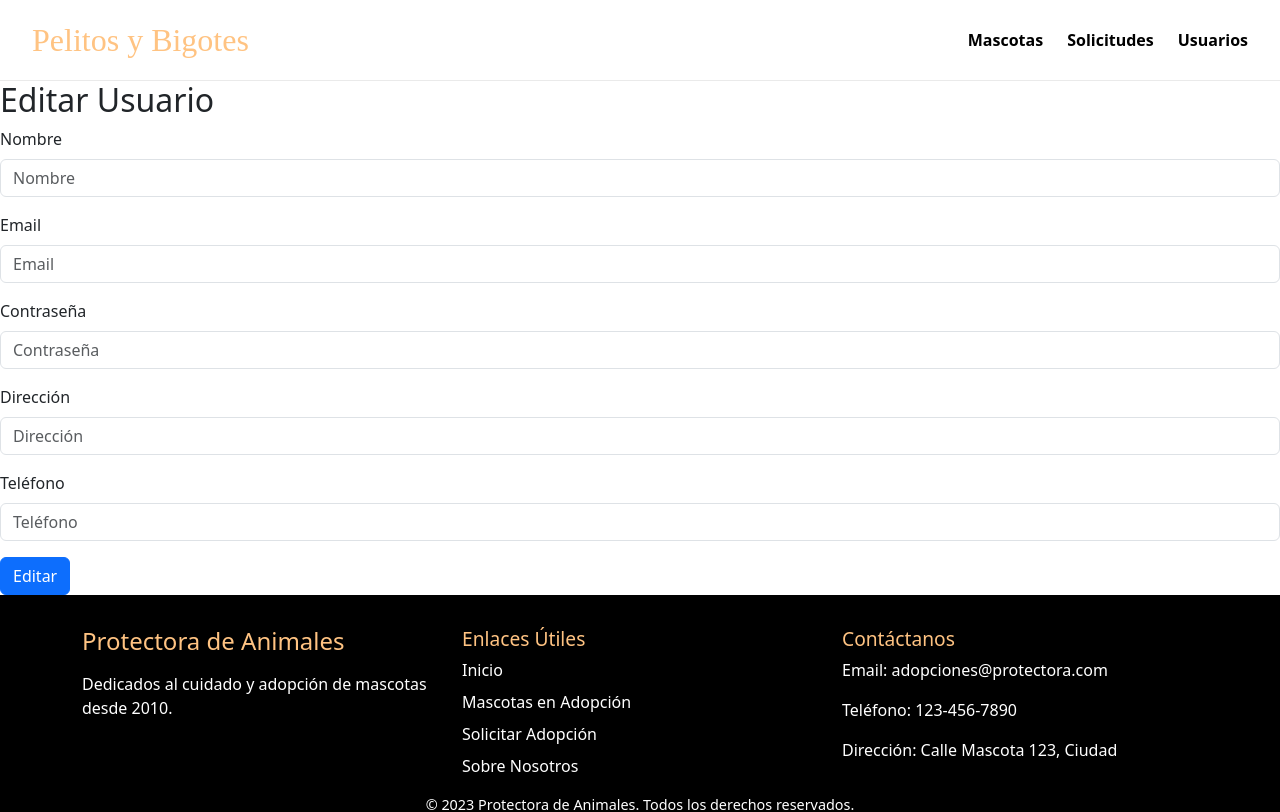
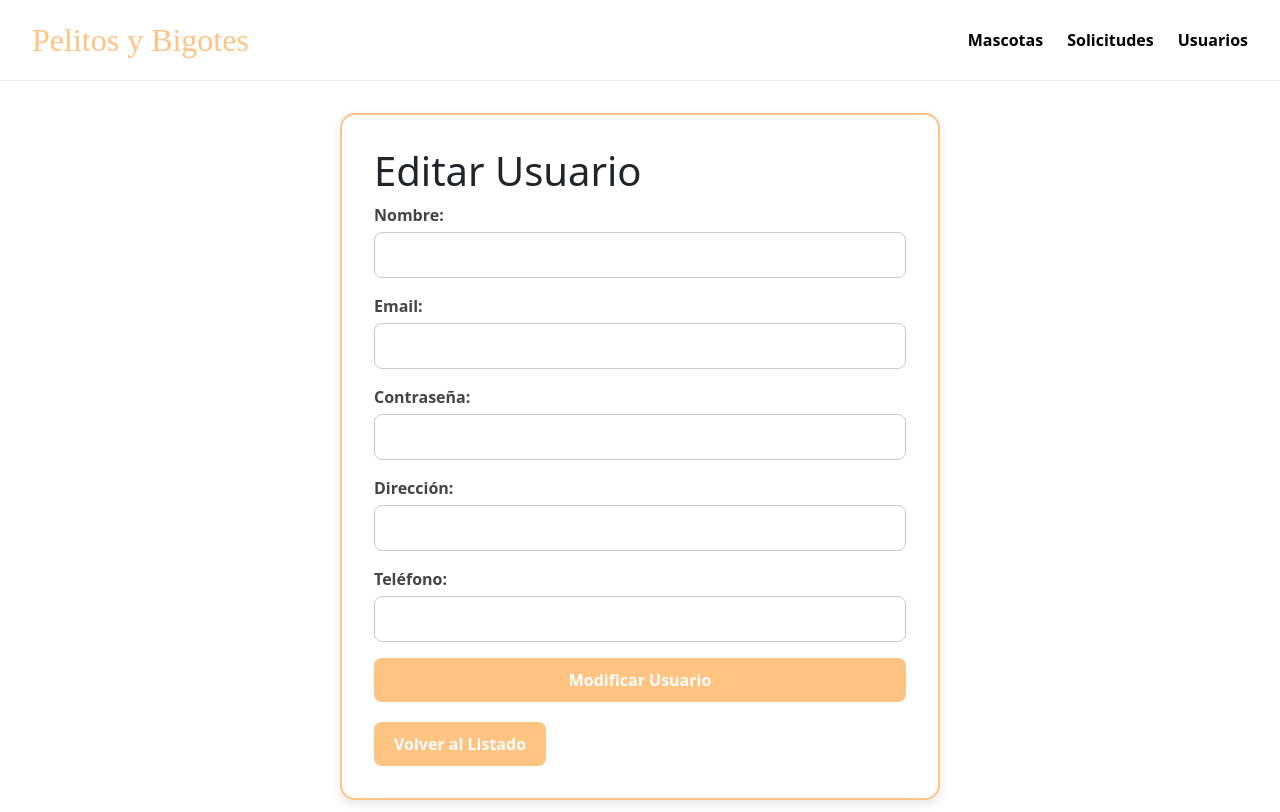
Before and after one commit to isabelroldan/protectoraFrontend, a React (Vite) app: page /usuarios/edit/1 in a window 1280 px wide. Shown: the top 812 px of the page. Built offline with nearby package versions, Linux system fonts and the light colour scheme; no server answers.

Commit message:
Aplicados los estilos para Usuario

```diff
--- a/src/Components/Usuarios/UsuarioEdit.tsx
+++ b/src/Components/Usuarios/UsuarioEdit.tsx
@@ -1,4 +1,4 @@
-import { useNavigate, useParams } from "react-router-dom";
+/*import { useNavigate, useParams } from "react-router-dom";
 import Layout from "../layout/Layout"
 import { useDispatch, useSelector } from "react-redux";
 import { useEffect, useState } from "react";
@@ -92,4 +92,103 @@ function UsuariosEdit() {
     )
 }
 
-export default UsuariosEdit
+export default UsuariosEdit*/
+
+
+
+import React, { useEffect, useState } from "react";
+import { useNavigate, useParams, Link } from "react-router-dom";
+import { useDispatch, useSelector } from "react-redux";
+import { ThunkDispatch } from "@reduxjs/toolkit";
+import Layout from "../layout/Layout";
+import { createUsuarioAsync, getUsuarioAsync, updateUsuarioAsync } from "./usuariosSlice";
+import styles from "./UsuariosEdit.module.css";
+import loaderGif from '/images/loader.gif';
+
+function UsuariosEdit() {
+    const { id } = useParams();
+    const [isEdit, setIsEdit] = useState(false);
+    const dispatch = useDispatch<ThunkDispatch<any, any, any>>();
+    const navigateTo = useNavigate();
+    const usuario = useSelector((state: any) => state.usuarios.usuarioSelected);
+    const [loading, setLoading] = useState(true);
+
+    useEffect(() => {
+        if (id) {
+            setIsEdit(true);
+            dispatch(getUsuarioAsync(id)).then(() => setLoading(false));
+        } else {
+            setLoading(false);
+        }
+    }, [id, dispatch]);
+
+    const handleSubmit = (event: React.FormEvent<HTMLFormElement>) => {
+        event.preventDefault();
+        const payload = doPayload(event);
+        if (isEdit) {
+            dispatch(updateUsuarioAsync(payload));
+        } else {
+            dispatch(createUsuarioAsync(payload));
+        }
+        navigateTo('/usuarios');
+    };
+
+    const doPayload = (event: React.FormEvent<HTMLFormElement>) => {
+        const target = event.target as typeof event.target & {
+            name: { value: string };
+            email: { value: string };
+            password: { value: string };
+            direccion: { value: string };
+            telefono: { value: string };
+        };
+
+        return {
+            name: target.name.value,
+            email: target.email.value,
+            password: target.password.value,
+            direccion: target.direccion.value,
+            telefono: target.telefono.value,
+            ...(isEdit ? { id } : {})
+        };
+    };
+
+    if (loading) {
+        return (
+            <div className={styles.loaderContainer}>
+                <img src={loaderGif} alt="Cargando" className={styles.loaderGif} />
+            </div>
+        );
+    }
+
+    return (
+        <Layout>
+            <div className={styles.formContainer}>
+                <h1>{isEdit ? 'Editar Usuario' : 'Crear Usuario'}</h1>
+                <form onSubmit={handleSubmit} className={styles.form} autoComplete="off">
+                    <label htmlFor="name">Nombre:</label>
+                    <input type="text" id="name" name="name" defaultValue={isEdit ? usuario.name : ''} />
+
+                    <label htmlFor="email">Email:</label>
+                    <input type="email" id="email" name="email" autoComplete="email-edit" defaultValue={isEdit ? usuario.email : ''} />
+
+                    <label htmlFor="password">Contraseña:</label>
+                    <input type="password" id="password" name="password" autoComplete="password-edit" />
+
+                    <label htmlFor="direccion">Dirección:</label>
+                    <input type="text" id="direccion" name="direccion" defaultValue={isEdit ? usuario.direccion : ''} />
+
+                    <label htmlFor="telefono">Teléfono:</label>
+                    <input type="tel" id="telefono" name="telefono" defaultValue={isEdit ? usuario.telefono : ''} />
+
+                    <button type="submit" className={styles.btnSubmit}>
+                        {isEdit ? 'Modificar Usuario' : 'Crear Usuario'}
+                    </button>
+                </form>
+
+                <Link to="/usuarios" className={styles.btnVolver}>Volver al Listado</Link>
+            </div>
+        </Layout>
+    );
+}
+
+export default UsuariosEdit;
--- a/src/Components/Usuarios/Usuarios.tsx
+++ b/src/Components/Usuarios/Usuarios.tsx
@@ -1,4 +1,4 @@
-import { Button, ButtonGroup, Container, Modal, Table } from "react-bootstrap"
+/*import { Button, ButtonGroup, Container, Modal, Table } from "react-bootstrap"
 import Layout from "../layout/Layout"
 import { useEffect, useState } from "react"
 import { useDispatch, useSelector } from "react-redux";
@@ -92,3 +92,100 @@ function Usuarios() {
 }
 
 export default Usuarios
+*/
+
+import React, { useEffect, useState } from "react";
+import { Container, Modal, Button } from "react-bootstrap";
+import { useDispatch, useSelector } from "react-redux";
+import { ThunkDispatch } from "@reduxjs/toolkit";
+import { Link } from "react-router-dom";
+import Layout from "../layout/Layout";
+import { deleteUsuarioAsync, getUsuariosAsync, resetUsuario } from "./usuariosSlice";
+import styles from "./Usuarios.module.css";
+import loaderGif from '/images/loader.gif';
+
+function Usuarios() {
+    const [show, setShow] = useState(false);
+    const [deleteId, setDeleteId] = useState("");
+    const dispatch = useDispatch<ThunkDispatch<any, any, any>>();
+    const usuarios = useSelector((state: any) => state.usuarios.usuarios);
+
+    useEffect(() => {
+        dispatch(resetUsuario());
+        dispatch(getUsuariosAsync());
+    }, [dispatch]);
+
+    const handleClose = () => {
+        setDeleteId("");
+        setShow(false);
+    };
+
+    const handleShow = (id: string) => {
+        setDeleteId(id);
+        setShow(true);
+    };
+
+    const handleDelete = () => {
+        dispatch(deleteUsuarioAsync(deleteId));
+        setShow(false);
+    };
+
+    return (
+        <Layout>
+            <Container className={styles.container}>
+                <h1>Listado de Usuarios</h1>
+                <Link className={`${styles.btn} ${styles.btnVer} ${styles.btnCrear}`} to="/usuarios/create">
+                    Crear Usuario
+                </Link>
+
+                <div className={styles.usuariosContainer}>
+                    {usuarios === "" ? (
+                        <div className={styles.loaderContainer}>
+                            <img src={loaderGif} alt="Cargando" className={styles.loaderGif} />
+                        </div>
+                    ) : (
+                        usuarios.map((usuario: any) => (
+                            <div key={usuario.id} className={styles.usuarioCard}>
+                                <div className={styles.usuarioImgContainer}>
+                                    <img
+                                        src="/images/persona.jpg"
+                                        alt="Usuario"
+                                        className={styles.usuarioImg}
+                                    />
+                                </div>
+                                <div className={styles.usuarioInfo}>
+                                    <h2>{usuario.name}</h2>
+                                    <p><strong>Email:</strong> {usuario.email}</p>
+                                    <p><strong>Dirección:</strong> {usuario.direccion}</p>
+                                    <p><strong>Teléfono:</strong> {usuario.telefono}</p>
+                                    <div className={styles.acciones}>
+                                        <Link className={`${styles.btn} ${styles.btnVer}`} to={`/usuarios/see/${usuario.id}`}>Ver Detalle</Link>
+                                        <Link className={`${styles.btn} ${styles.btnEditar}`} to={`/usuarios/edit/${usuario.id}`}>Editar</Link>
+                                        <button className={`${styles.btn} ${styles.btnBorrar}`} onClick={() => handleShow(usuario.id)}>Borrar</button>
+                                    </div>
+                                </div>
+                            </div>
+                        ))
+                    )}
+                </div>
+
+                <Modal show={show} onHide={handleClose}>
+                    <Modal.Header closeButton>
+                        <Modal.Title>ATENCIÓN!!</Modal.Title>
+                    </Modal.Header>
+                    <Modal.Body>Confirme que desea eliminar el usuario</Modal.Body>
+                    <Modal.Footer>
+                        <Button variant="secondary" onClick={handleClose}>
+                            Cerrar
+                        </Button>
+                        <Button variant="danger" onClick={handleDelete}>
+                            Eliminar
+                        </Button>
+                    </Modal.Footer>
+                </Modal>
+            </Container>
+        </Layout>
+    );
+}
+
+export default Usuarios;
--- a/src/Components/Usuarios/UsuariosSee.tsx
+++ b/src/Components/Usuarios/UsuariosSee.tsx
@@ -1,4 +1,4 @@
-import { useParams } from "react-router-dom";
+/*import { useParams } from "react-router-dom";
 import Layout from "../layout/Layout"
 import { useSelector } from "react-redux";
 import { useEffect, useState } from "react";
@@ -37,3 +37,54 @@ function UsuariosSee() {
 }
 
 export default UsuariosSee
+*/
+
+import React, { useEffect, useState } from "react";
+import { useParams, Link } from "react-router-dom";
+import { useSelector } from "react-redux";
+import Layout from "../layout/Layout";
+import styles from "./UsuariosSee.module.css";
+import loaderGif from '/images/loader.gif';
+
+function UsuariosSee() {
+    const { id } = useParams();
+    const usuarios = useSelector((state: any) => state.usuarios.usuarios);
+    const [usuario, setUsuario] = useState<any>();
+
+    useEffect(() => {
+        if (id) {
+            const usuarioSelected = usuarios.find((u: any) => u.id == id);
+            setUsuario(usuarioSelected);
+        }
+    }, [id, usuarios]);
+
+    return (
+        <Layout>
+            <div className={styles.detalleUsuarioContainer}>
+                <h1>Detalle de Usuario</h1>
+                {!usuario ? (
+                    <div className={styles.loaderContainer}>
+                        <img src={loaderGif} alt="Cargando" className={styles.loaderGif} />
+                    </div>
+                ) : (
+                    <div className={styles.detalleUsuarioCard}>
+                        <img
+                            src="/images/persona.jpg"
+                            alt="Usuario"
+                            className={styles.detalleUsuarioImg}
+                        />
+                        <div className={styles.detalleUsuarioInfo}>
+                            <h2>{usuario.name}</h2>
+                            <p><strong>Email:</strong> {usuario.email}</p>
+                            <p><strong>Dirección:</strong> {usuario.direccion}</p>
+                            <p><strong>Teléfono:</strong> {usuario.telefono}</p>
+                        </div>
+                    </div>
+                )}
+                <Link to="/usuarios" className={styles.btnVolver}>Volver al Listado</Link>
+            </div>
+        </Layout>
+    );
+}
+
+export default UsuariosSee;
```
